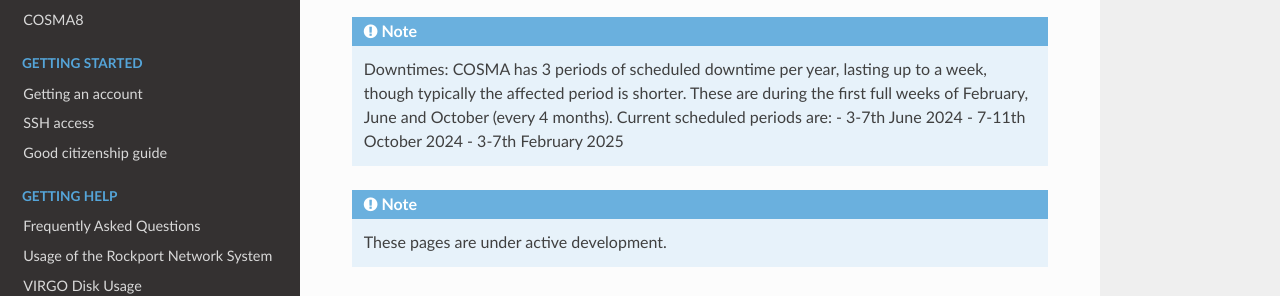
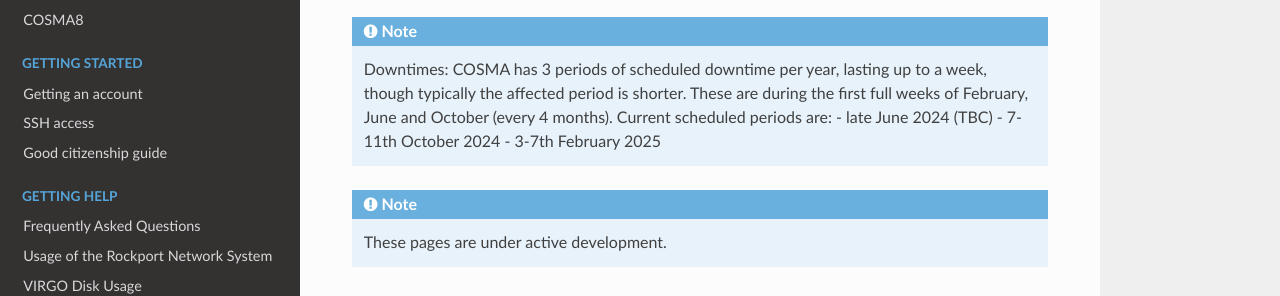
Before and after one commit to agb32/cosmadoc, a Sphinx documentation site: the page built from docs/source/index.rst, in a window 1280 px wide and 900 px high. Shown: the part 412-708 px from the top of the window. Built offline with Sphinx 7.4.7 and the Read the Docs theme 2.0.0, drawn with Linux system fonts in a browser that asks for light colours.

Commit message:
status-updated

```diff
--- a/docs/source/index.rst
+++ b/docs/source/index.rst
@@ -15,7 +15,7 @@
 .. note::
 
    Downtimes: COSMA has 3 periods of scheduled downtime per year, lasting up to a week, though typically the affected period is shorter. These are during the first full weeks of February, June and October (every 4 months). Current scheduled periods are:
-   - 3-7th June 2024
+   - late June 2024 (TBC)
    - 7-11th October 2024
    - 3-7th February 2025
 
```
